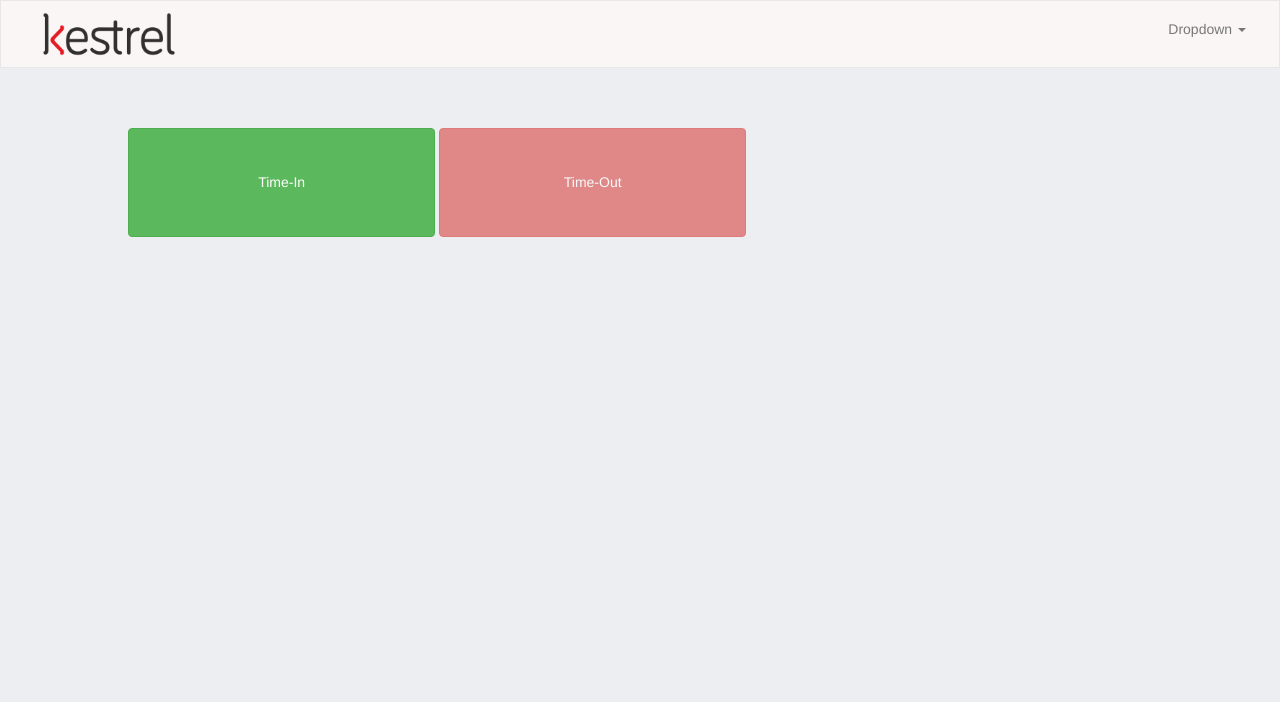
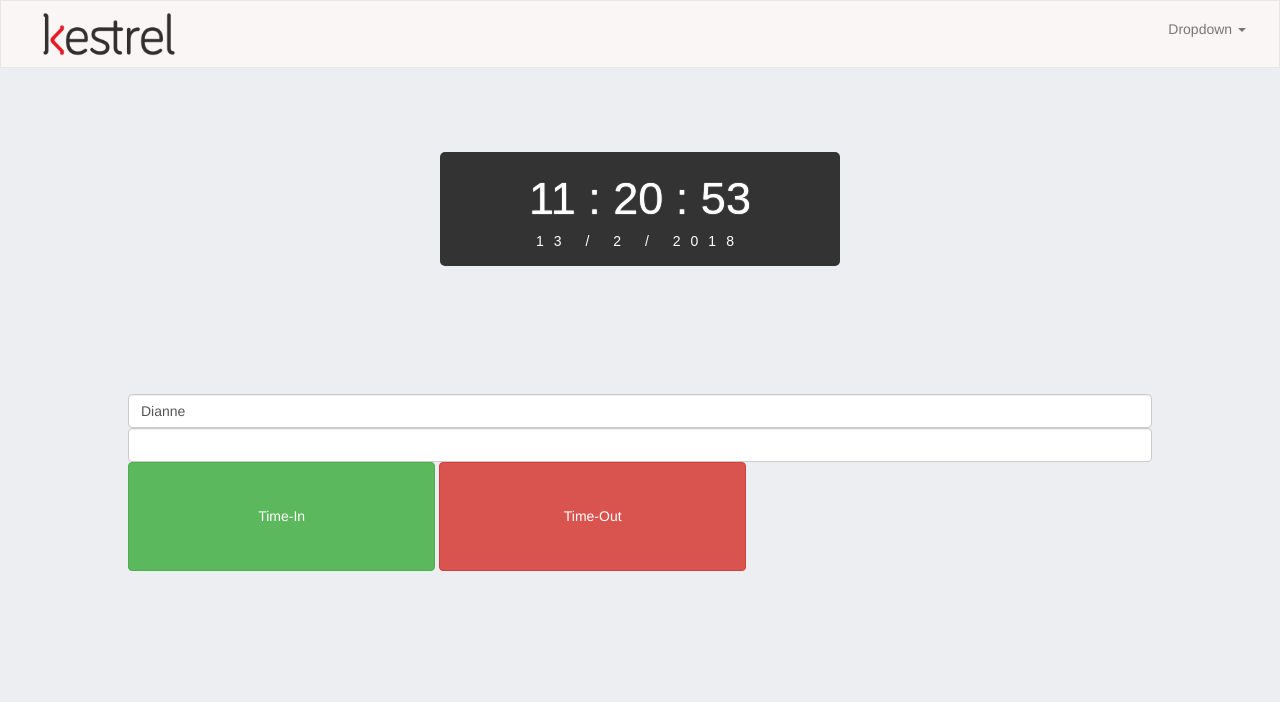
Before and after one commit to Jerahmeel/Form-Validation, a PHP site: page /user.php in a window 1280 px wide. Shown: the top 702 px of the page. Before the commit the page ends 237 px from the top, so only its background shows below. Run offline with PHP 8.4, Linux system fonts and the light colour scheme; data that the repository does not hold is empty; some libraries are stand-ins or nearby versions.

Commit message:
userpage created

```diff
--- a/app/assets/css/user.css
+++ b/app/assets/css/user.css
@@ -5,7 +5,7 @@
 .nav-cntainer {
   width: 100%;
   padding: 0%;
-  position: fixed;
+  position: relative;
   z-index: 1;
 }
 .nav-cntainer .nav-cntents {
@@ -20,6 +20,7 @@
   border: none;
   border-radius: 0%;
   height: 60px;
+  position: absolute;
 }
 
 .cont {
@@ -52,8 +53,6 @@
 }
 
 body {
-  height: 100%;
-  width: 100%;
   background: #eceef1;
   color: #333a45;
 }
@@ -110,6 +109,38 @@
 
 #openBtn img {
   width: 180px;
+}
+
+.clockdate-wrapper {
+  background-color: #333;
+  padding: 15px;
+  max-width: 400px;
+  width: 100%;
+  text-align: center;
+  border-radius: 5px;
+  margin: 0 auto;
+  margin-top: 5%;
+}
+
+#clock {
+  background-color: #333;
+  font-family: sans-serif;
+  font-size: 45px;
+  text-shadow: 0px 0px 1px #fff;
+  color: #fff;
+}
+
+#clock span {
+  color: #888;
+  text-shadow: 0px 0px 1px #333;
+  font-size: 30px;
+}
+
+#date {
+  letter-spacing: 10px;
+  font-size: 14px;
+  font-family: arial,sans-serif;
+  color: #fff;
 }
 
 /* The navigation menu links */
--- a/app/user.php
+++ b/app/user.php
@@ -5,7 +5,6 @@
 
 
 ?>
-
 
 
 
@@ -85,18 +84,71 @@
     <a href="#">Contact</a>
 </div>
 
+
 </header>
 
-<body>
 
 
+
+
+
+<body onload="startTime()">
+<!-- <?php
+// date_default_timezone_set('Asia/Manila');
+//     $currentDate = date('Y-m-d');
+//      $currentTime = date('H:i:s');
+
+
+?> -->
+
+ <div id="clockdate">
+  <div class="clockdate-wrapper">
+    <div id="clock"></div>
+    <div id="date"></div>
+  </div>
+</div>
+
+<div id="dummy"></div>
+
+<!-- <form method="post" action="insert.php" enctype="multipart/form-data"> -->
 <div class="cont">
 
-    <button type="button" id="btnin" class="btn btn-success" >Time-In</button>
-     <button type="button" id="btnout" class="btn btn-danger">Time-Out</button>
+
+<input id="username" name="username" type="text" class="form-control" value="Dianne">
+<input id="status" name="status" type="text" class="form-control">
+
+
+<?php
+$db = mysqli_connect("localhost","root","","special_project");
+
+// $uname   =   $_POST['username'];
+// where username='".$uname."'
+                        $sql = "SELECT * FROM user_stat where username='Dianne'";
+                        $result = mysqli_query($db,$sql);
+                        while($row=mysqli_fetch_array($result)){
+echo"<input id='statusform' name='statusform' type='text' class='form-control' value='".$row['status']."'>";
+
+
+                        }
+?>
+
+<!-- <input id="datein" name="datein" type="text" class="form-control" value="<?php// echo $currentDate ?>" >  -->
+
+<input id="timein" name="timein" type="hidden" class="form-control">
+<input id="datein" name="datein" type="hidden" class="form-control">
+
+
+
+<input id="timeout" name="timeout" type="hidden" class="form-control">
+<input id="dateout" name="dateout" type="hidden" class="form-control">
+
+
+<button type="submit" id="btnin" name='btnin'  class="btn btn-success">Time-In</button>
+     <button type="submit" id="btnout" name='btnout' class="btn btn-danger">Time-Out</button>
 
 </div>
 
+ <!-- </form> -->
 
 
 
@@ -110,6 +162,7 @@
 
     <script src="https://maxcdn.bootstrapcdn.com/bootstrap/3.3.7/js/bootstrap.min.js" integrity="sha384-Tc5IQib027qvyjSMfHjOMaLkfuWVxZxUPnCJA7l2mCWNIpG9mGCD8wGNIcPD7Txa" crossorigin="anonymous"></script>
     <script type="text/javascript" src="assets/js/user.js"></script>
+
 <!--
     <script src="//cdnjs.cloudflare.com/ajax/libs/less.js/2.7.2/less.min.js"></script> -->
 </body>
```
Also changed, not shown: app/assets/js/user.js (+120 -9 lines), app/insert.php (+19 -0 lines), app/out.php (added, +18 -0 lines), css/input.css (added, +23 -0 lines), resources/sass/user.scss (+37 -11 lines), app/assets/img/userimages/1518397914.jpg (added), app/statinemp.php (added), 1 other file.
